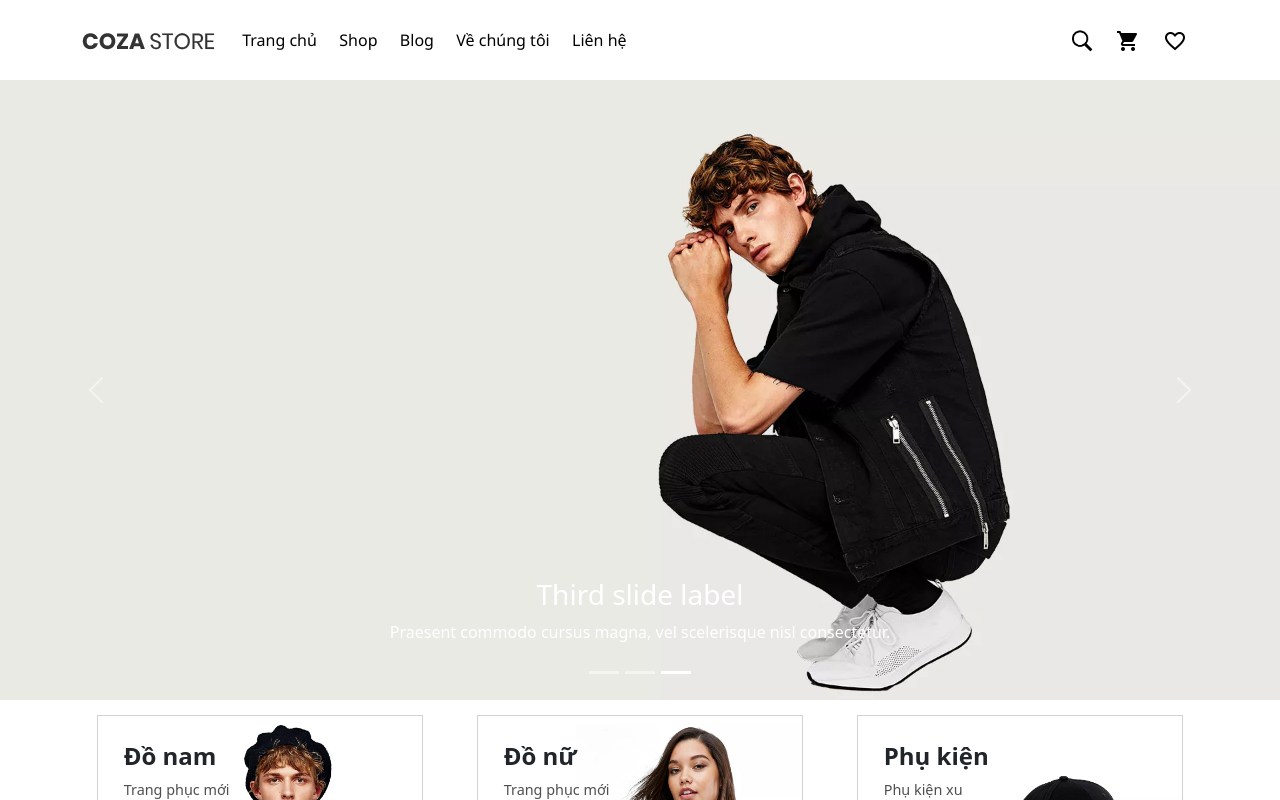
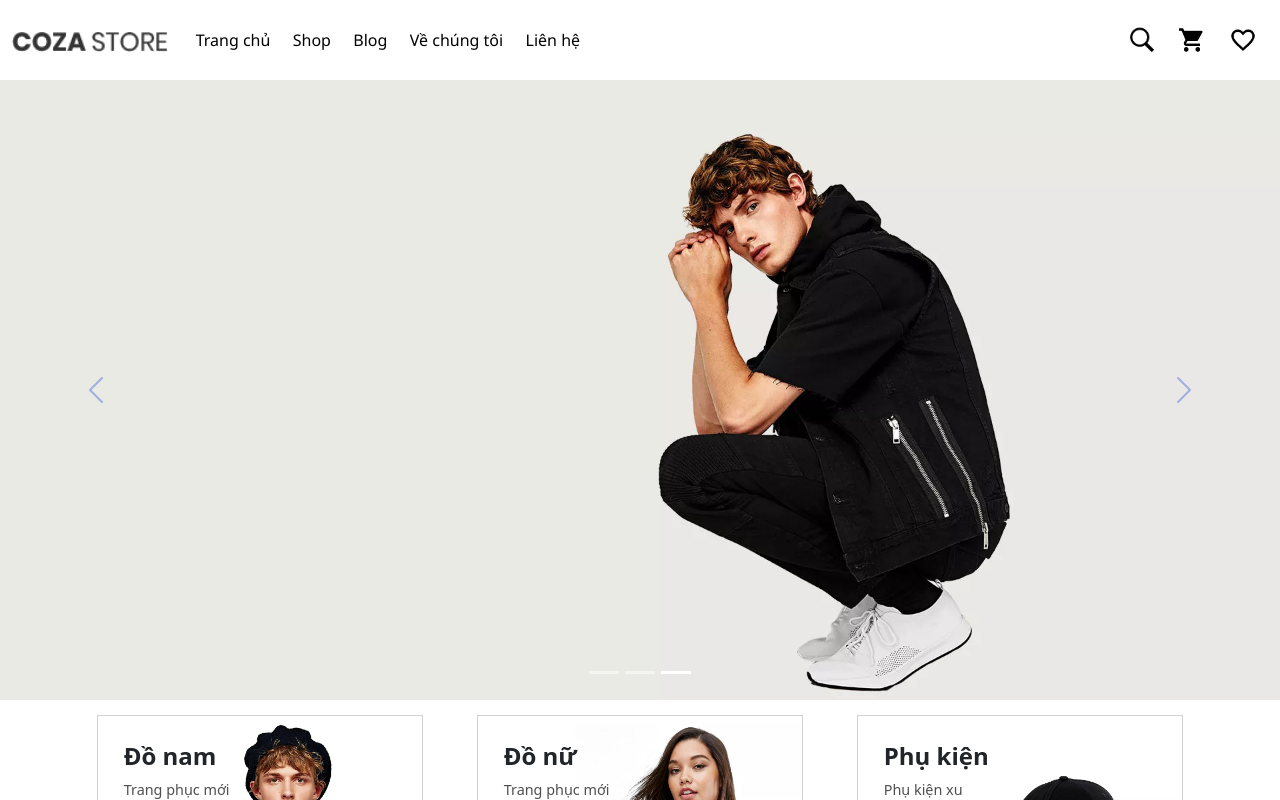
Before and after one commit to ChienPham231201/FashionWeb, a React (Create React App) app in the folder frontend/: page / in a window 1280 px wide. Shown: the top 800 px of the page. Built offline with nearby package versions, Linux system fonts and the light colour scheme.

Commit message:
update carousel and navbar

```diff
--- a/frontend/src/App.js
+++ b/frontend/src/App.js
@@ -1,6 +1,6 @@
 import 'bootstrap/dist/css/bootstrap.min.css';
 import HomePage from './pages/HomePage';
-import NavBar from './components/navbar';
+import NavBar from './components/NavBar';
 function App() {
     return (
         <div className="App">
--- /dev/null
+++ b/frontend/src/assets/Data/Carousel.json
@@ -0,0 +1,5 @@
+[
+    "Images/SlideImg1.png",
+    "Images/SlideImg2.png",
+    "Images/SlideImg3.png"
+]
--- a/frontend/src/components/Carousels.jsx
+++ b/frontend/src/components/Carousels.jsx
@@ -10,10 +10,6 @@ function Carousels() {
           src="Images/SlideImg1.png"
           alt="First slide"
         />
-        <Carousel.Caption>
-          <h3>First slide label</h3>
-          <p>Nulla vitae elit libero, a pharetra augue mollis interdum.</p>
-        </Carousel.Caption>
       </Carousel.Item>
       <Carousel.Item interval={500}>
         <img
@@ -21,10 +17,6 @@ function Carousels() {
           src="Images/SlideImg2.png"
           alt="Second slide"
         />
-        <Carousel.Caption>
-          <h3>Second slide label</h3>
-          <p>Lorem ipsum dolor sit amet, consectetur adipiscing elit.</p>
-        </Carousel.Caption>
       </Carousel.Item>
       <Carousel.Item>
         <img
@@ -32,12 +24,6 @@ function Carousels() {
           src="Images/SlideImg3.png"
           alt="Third slide"
         />
-        <Carousel.Caption>
-          <h3>Third slide label</h3>
-          <p>
-            Praesent commodo cursus magna, vel scelerisque nisl consectetur.
-          </p>
-        </Carousel.Caption>
       </Carousel.Item>
     </Carousel>
   );
--- a/frontend/src/components/navbar.jsx
+++ b/frontend/src/components/navbar.jsx
@@ -3,22 +3,32 @@ import Nav from 'react-bootstrap/Nav';
 import Navbar from 'react-bootstrap/Navbar';
 import '../scss/NavBar.scss';
 import Section from '../assets/Data/Section.json';
+import Offcanvas from 'react-bootstrap/Offcanvas';
 
 const  NavBar = () => {
     return (
-        <Navbar className="NavBar" collapseOnSelect expand="md">
-            <Container>
+        <Navbar className="NavBar" expand="md">
+            <Container fluid>
                 <Navbar.Brand href="#home">
-                    <img src="Images/logo.webp" alt="logo" />
+                    <img className='brand' src="Images/logo.webp" alt="logo" />
                 </Navbar.Brand>
-                <Navbar.Toggle aria-controls="responsive-navbar-nav" />
-                <Navbar.Collapse id="responsive-navbar-nav">
+
+                <Navbar.Offcanvas
+                id={`offCanvas`}
+                aria-labelledby={`offcanvasLabel`}
+                placement="end"
+                >
+                    <Offcanvas.Header closeButton>
+                    </Offcanvas.Header>
+                    <Offcanvas.Body>
                             <Nav className="Nav_Section">
                                 {Section.map((section) => (
                                     <Nav.Link>{section}</Nav.Link>
                                 ))}
                             </Nav>
-                </Navbar.Collapse>
+                    </Offcanvas.Body>
+                </Navbar.Offcanvas>
+
             <Nav>
                 <Nav.Link href="#deets">
                     <img
@@ -42,6 +52,7 @@ const  NavBar = () => {
                     />
                 </Nav.Link>
             </Nav>
+                <Navbar.Toggle aria-controls="offCanvas" />
             </Container>
         </Navbar>
     );
--- a/frontend/src/scss/Carousel.scss
+++ b/frontend/src/scss/Carousel.scss
@@ -3,3 +3,7 @@
         pointer-events: none;
     }
 }
+.carousel-control-next-icon,.carousel-control-prev-icon{
+
+    filter: invert(54%) sepia(77%) saturate(1764%) hue-rotate(206deg) brightness(89%) contrast(96%);
+}
--- a/frontend/src/scss/NavBar.scss
+++ b/frontend/src/scss/NavBar.scss
@@ -6,17 +6,19 @@
         color: black;
         margin: 0.2em;
     }
+    .brand{
+            height: 2.5vh;
+
+    }
     .navbar-nav{
         flex-direction: row;
     }
     .Nav-Section{
         align-items: center;
     }
+
     .icon{
-        height: 1.5em;
-        width: 1.5em;
-
-
+        height: 3.5vh;
     }
     .icon:hover{
         filter:  invert(54%) sepia(77%) saturate(1764%) hue-rotate(206deg) brightness(89%) contrast(96%) !important;
@@ -27,3 +29,9 @@
 
     }
 }
+.offcanvas-header{
+    justify-content: end !important;
+}
+.offcanvas.show:not(.hiding){
+    width: 80vw;
+}
```
Lines whose indentation alone changed are shown as unchanged.
